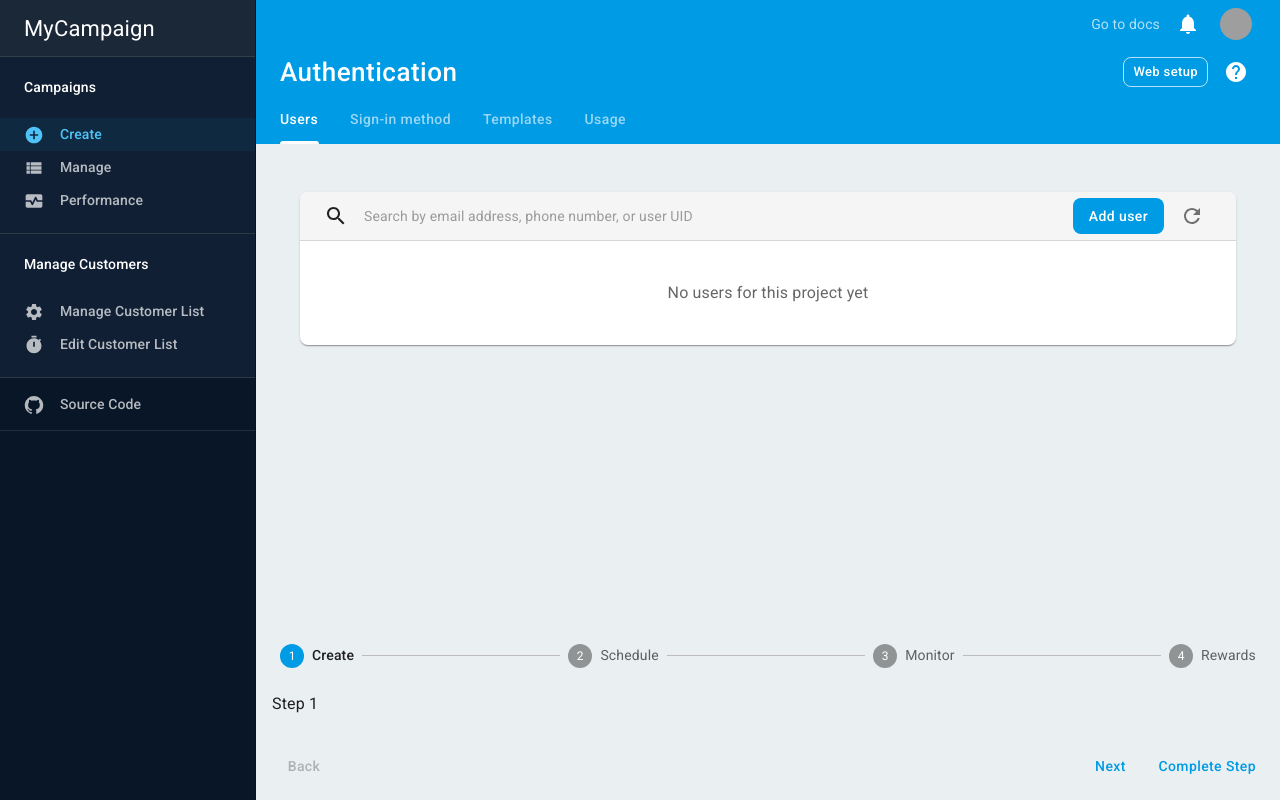
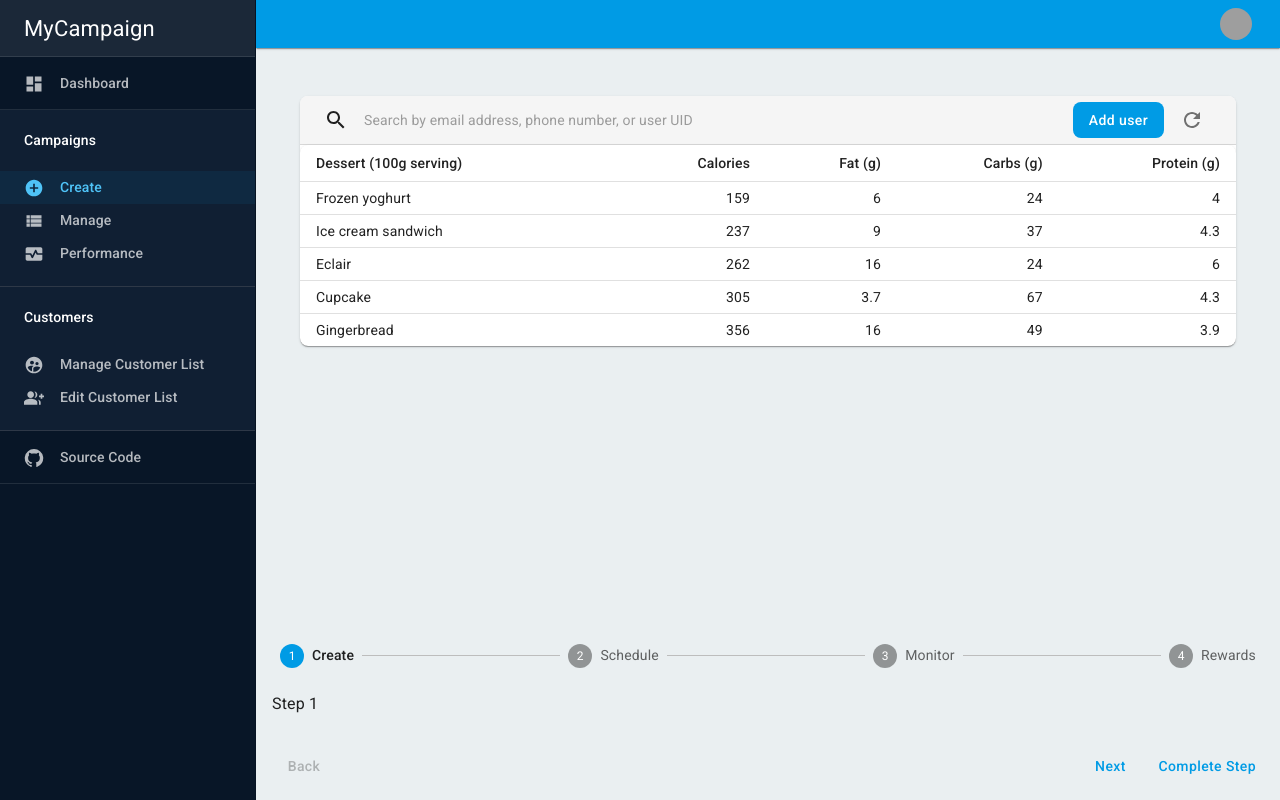
Before and after one commit to onlyabhinav/rfrr-ui-react-mui, a React (Vite) app: page / in a window 1280 px wide. Built offline with nearby package versions, Linux system fonts and the light colour scheme; grey boxes are pictures that could not be loaded.

Commit message:
More Changes

```diff
--- a/src/components/Content.tsx
+++ b/src/components/Content.tsx
@@ -10,6 +10,7 @@
 import IconButton from '@mui/material/IconButton';
 import SearchIcon from '@mui/icons-material/Search';
 import RefreshIcon from '@mui/icons-material/Refresh';
+import DenseTable from './DenseTable';
 
 export default function Content() {
   return (
@@ -49,9 +50,9 @@
           </Grid>
         </Toolbar>
       </AppBar>
-      <Typography sx={{ my: 5, mx: 2 }} color="text.secondary" align="center">
-        No users for this project yet
-      </Typography>
+
+      <DenseTable/>
+
     </Paper>
   );
 }
--- /dev/null
+++ b/src/components/DenseTable.tsx
@@ -0,0 +1,60 @@
+import * as React from 'react';
+import Table from '@mui/material/Table';
+import TableBody from '@mui/material/TableBody';
+import TableCell from '@mui/material/TableCell';
+import TableContainer from '@mui/material/TableContainer';
+import TableHead from '@mui/material/TableHead';
+import TableRow from '@mui/material/TableRow';
+import Paper from '@mui/material/Paper';
+
+function createData(
+  name: string,
+  calories: number,
+  fat: number,
+  carbs: number,
+  protein: number,
+) {
+  return { name, calories, fat, carbs, protein };
+}
+
+const rows = [
+  createData('Frozen yoghurt', 159, 6.0, 24, 4.0),
+  createData('Ice cream sandwich', 237, 9.0, 37, 4.3),
+  createData('Eclair', 262, 16.0, 24, 6.0),
+  createData('Cupcake', 305, 3.7, 67, 4.3),
+  createData('Gingerbread', 356, 16.0, 49, 3.9),
+];
+
+export default function DenseTable() {
+  return (
+    <TableContainer component={Paper}>
+      <Table sx={{ minWidth: 650 }} size="small" aria-label="a dense table">
+        <TableHead>
+          <TableRow>
+            <TableCell>Dessert (100g serving)</TableCell>
+            <TableCell align="right">Calories</TableCell>
+            <TableCell align="right">Fat&nbsp;(g)</TableCell>
+            <TableCell align="right">Carbs&nbsp;(g)</TableCell>
+            <TableCell align="right">Protein&nbsp;(g)</TableCell>
+          </TableRow>
+        </TableHead>
+        <TableBody>
+          {rows.map((row) => (
+            <TableRow
+              key={row.name}
+              sx={{ '&:last-child td, &:last-child th': { border: 0 } }}
+            >
+              <TableCell component="th" scope="row">
+                {row.name}
+              </TableCell>
+              <TableCell align="right">{row.calories}</TableCell>
+              <TableCell align="right">{row.fat}</TableCell>
+              <TableCell align="right">{row.carbs}</TableCell>
+              <TableCell align="right">{row.protein}</TableCell>
+            </TableRow>
+          ))}
+        </TableBody>
+      </Table>
+    </TableContainer>
+  );
+}
--- a/src/components/Header.tsx
+++ b/src/components/Header.tsx
@@ -25,44 +25,14 @@
 
   return (
     <React.Fragment>
-      <AppBar color="primary" position="sticky" elevation={0}>
+      <AppBar color="primary" position="sticky" elevation={1}>
         <Toolbar>
           <Grid container spacing={1} alignItems="center">
-            <Grid sx={{ display: { sm: 'none', xs: 'block' } }} item>
-              <IconButton
-                color="inherit"
-                aria-label="open drawer"
-                onClick={onDrawerToggle}
-                edge="start"
-              >
-                <MenuIcon />
-              </IconButton>
-            </Grid>
             <Grid item xs />
             <Grid item>
-              <Link
-                href="/"
-                variant="body2"
-                sx={{
-                  textDecoration: 'none',
-                  color: lightColor,
-                  '&:hover': {
-                    color: 'common.white',
-                  },
-                }}
-                rel="noopener noreferrer"
-                target="_blank"
-              >
-                Go to docs
-              </Link>
+
             </Grid>
-            <Grid item>
-              <Tooltip title="Alerts • No alerts">
-                <IconButton color="inherit">
-                  <NotificationsIcon />
-                </IconButton>
-              </Tooltip>
-            </Grid>
+
             <Grid item>
               <IconButton color="inherit" sx={{ p: 0.5 }}>
                 <Avatar src="/static/images/avatar/1.jpg" alt="My Avatar" />
@@ -71,48 +41,7 @@
           </Grid>
         </Toolbar>
       </AppBar>
-      <AppBar
-        component="div"
-        color="primary"
-        position="static"
-        elevation={0}
-        sx={{ zIndex: 0 }}
-      >
-        <Toolbar>
-          <Grid container alignItems="center" spacing={1}>
-            <Grid item xs>
-              <Typography color="inherit" variant="h5" component="h1">
-                Authentication
-              </Typography>
-            </Grid>
-            <Grid item>
-              <Button
-                sx={{ borderColor: lightColor }}
-                variant="outlined"
-                color="inherit"
-                size="small"
-              >
-                Web setup
-              </Button>
-            </Grid>
-            <Grid item>
-              <Tooltip title="Help">
-                <IconButton color="inherit">
-                  <HelpIcon />
-                </IconButton>
-              </Tooltip>
-            </Grid>
-          </Grid>
-        </Toolbar>
-      </AppBar>
-      <AppBar component="div" position="static" elevation={0} sx={{ zIndex: 0 }}>
-        <Tabs value={0} textColor="inherit">
-          <Tab label="Users" />
-          <Tab label="Sign-in method" />
-          <Tab label="Templates" />
-          <Tab label="Usage" />
-        </Tabs>
-      </AppBar>
+
     </React.Fragment>
   );
 }
--- a/src/components/Navigator.tsx
+++ b/src/components/Navigator.tsx
@@ -42,10 +42,10 @@
     ],
   },
   {
-    id: 'Manage Customers',
+    id: 'Customers',
     children: [
-      { id: 'Manage Customer List', icon: <SettingsIcon /> },
-      { id: 'Edit Customer List', icon: <TimerIcon /> }
+      { id: 'Manage Customer List', icon: <SupervisedUserCircleIcon /> },
+      { id: 'Edit Customer List', icon: <GroupAddIcon /> }
           ],
   },
 ];
@@ -71,10 +71,17 @@
   return (
     <Drawer variant="permanent" {...other}>
       <List disablePadding>
+
+
         <ListItem sx={{ ...item, ...itemCategory, fontSize: 22, color: '#fff' }}>
           MyCampaign
         </ListItem>
-
+        <ListItem sx={{ ...item, ...itemCategory }}>
+          <ListItemIcon>
+            <DashboardIcon />
+          </ListItemIcon>
+          <ListItemText>Dashboard</ListItemText>
+        </ListItem>
         {categories.map(({ id, children }) => (
           <Box key={id} sx={{ bgcolor: '#101F33' }}>
             <ListItem sx={{ py: 2, px: 3 }}>
```
